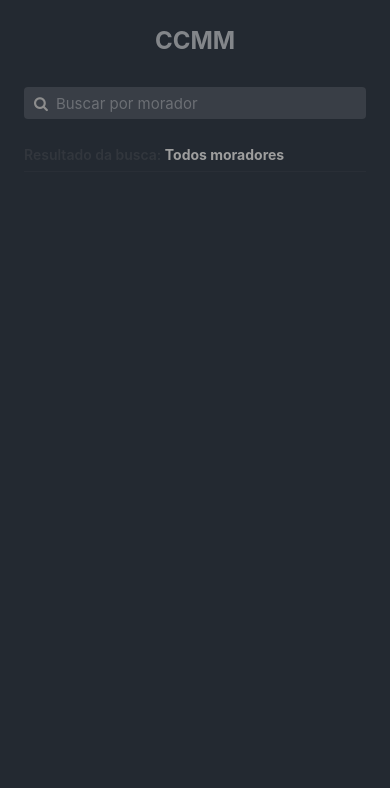
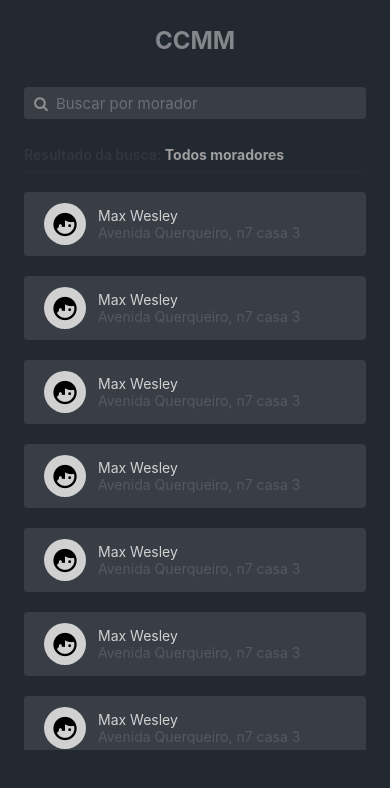
Before and after one commit to MaxWesley/mobile-ccmm-rn-expo, a React Native app: screen / in a window 390 px wide. Shown: the top 788 px of the page. Built offline with nearby package versions, Linux system fonts and the light colour scheme.

Commit message:
feat: prepare for receive cards

```diff
--- a/src/screens/Home/index.tsx
+++ b/src/screens/Home/index.tsx
@@ -1,17 +1,54 @@
 import React from 'react';
 
-import { View } from "react-native";
+import { View, ScrollView, Text } from "react-native";
 
 import { Header } from '../../components/Header';
 
 import { styles } from './styles';
 
+import { Card } from '../../components/Card';
+import { Footer } from '../../components/Footer';
+
 export function Home() {
-    const { container } = styles;
+    const { container, containerCards } = styles;
 
-    return(
+    return (
         <View style={container}>
             <Header />
+            <ScrollView style={containerCards}>
+                <Card
+                    name="Max Wesley"
+                    description="Avenida Querqueiro, n7 casa 3"
+                />
+                <Card
+                    name="Max Wesley"
+                    description="Avenida Querqueiro, n7 casa 3"
+                />
+                <Card
+                    name="Max Wesley"
+                    description="Avenida Querqueiro, n7 casa 3"
+                />
+                <Card
+                    name="Max Wesley"
+                    description="Avenida Querqueiro, n7 casa 3"
+                />
+                <Card
+                    name="Max Wesley"
+                    description="Avenida Querqueiro, n7 casa 3"
+                />
+                <Card
+                    name="Max Wesley"
+                    description="Avenida Querqueiro, n7 casa 3"
+                />
+                <Card
+                    name="Max Wesley"
+                    description="Avenida Querqueiro, n7 casa 3"
+                />
+                <Card
+                    name="Max Wesley"
+                    description="Avenida Querqueiro, n7 casa 3"
+                />
+            </ScrollView>
         </View>
     )
 }
--- a/src/screens/Home/styles.ts
+++ b/src/screens/Home/styles.ts
@@ -2,6 +2,11 @@ import { StyleSheet} from 'react-native';
 
 export const styles = StyleSheet.create({
     container: {
-        flex: 1
+        flex: 1,
+        minHeight: 750,
+        maxHeight: 750
+    },
+    containerCards: {
+        paddingHorizontal: 24,
     }
 });
```
